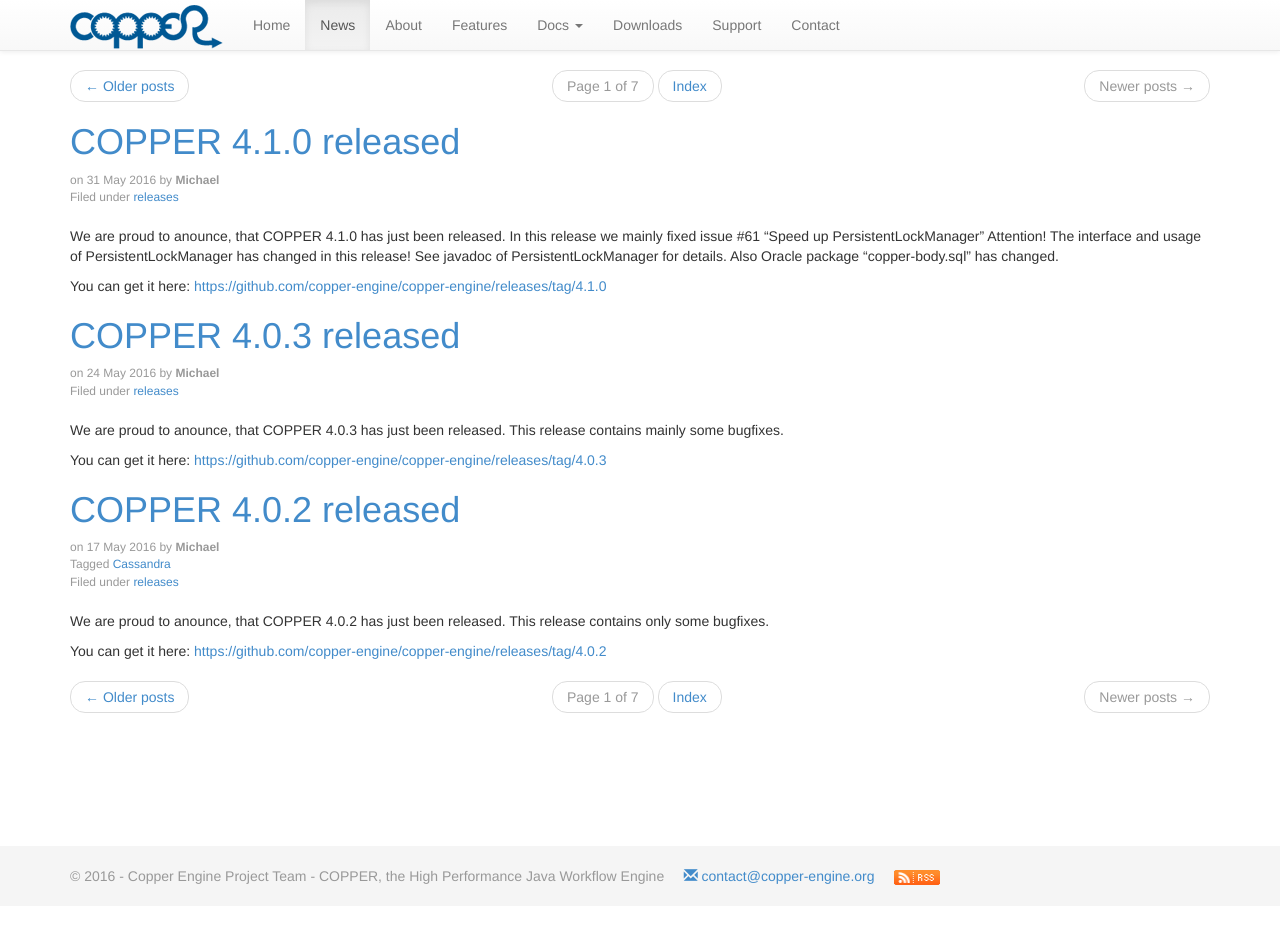
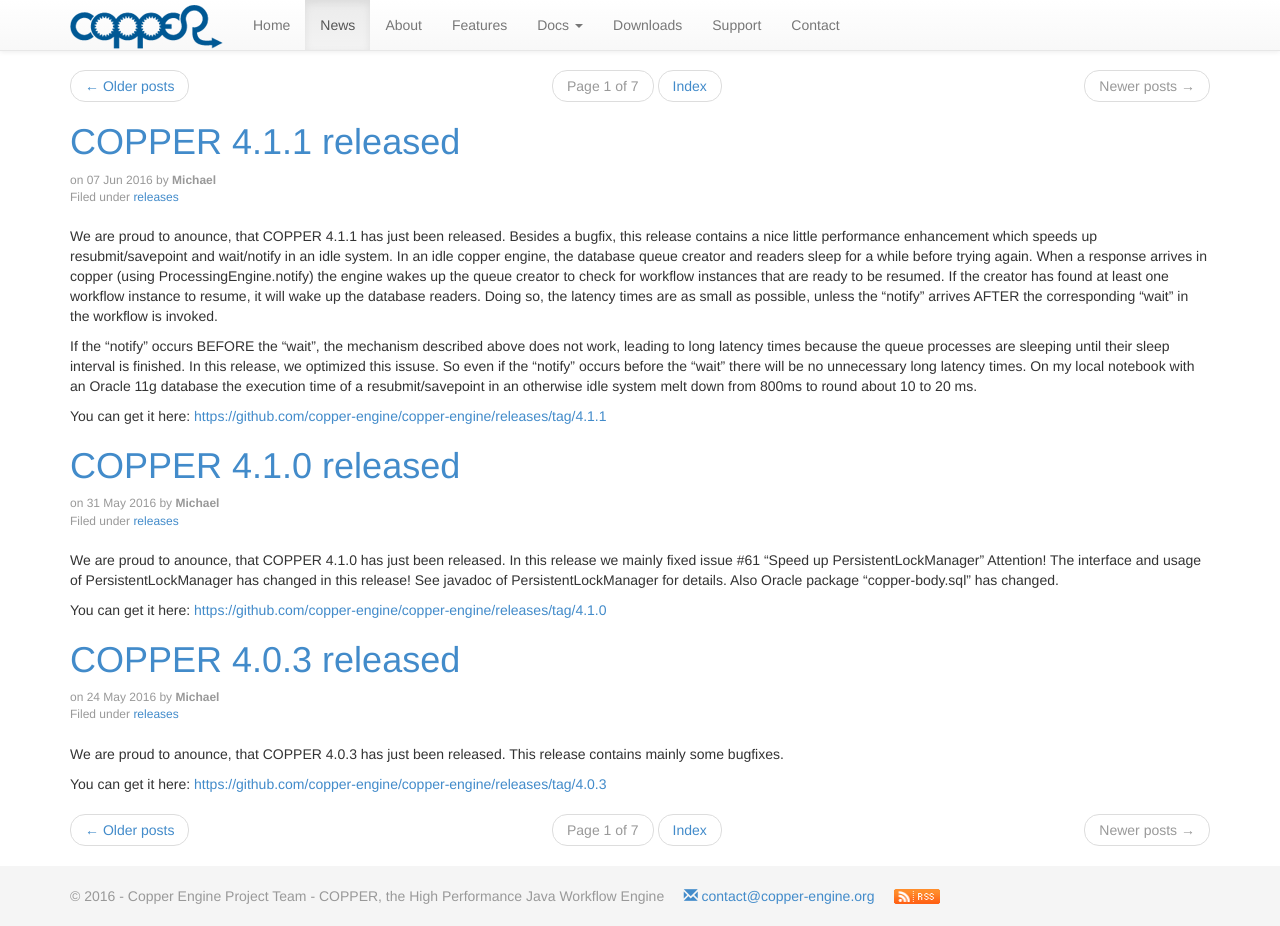
Before and after one commit to copper-engine/copper-engine.github.io, a Jekyll site: the page built from blog/index.html, in a window 1280 px wide and 926 px high. Built offline with Jekyll 4.4.1, drawn with Linux system fonts in a browser that asks for light colours; nearby versions of some CDN libraries; the list of posts is cut into pages by our own code.

Commit message:
4.1.1 released

```diff
--- /dev/null
+++ b/_posts/2016-06-07-copper-4.1.1-released.md
@@ -0,0 +1,21 @@
+---
+layout: blog
+title: COPPER 4.1.1 released
+author: Michael
+categories: releases
+---
+
+We are proud to anounce, that COPPER 4.1.1 has just been released.
+Besides a bugfix, this release contains a nice little performance enhancement which speeds up resubmit/savepoint and wait/notify in an idle system.
+In an idle copper engine, the database queue creator and readers sleep for a while before trying again. When a response arrives in copper (using ProcessingEngine.notify) the engine
+wakes up the queue creator to check for workflow instances that are ready to be resumed. If the creator has found at least one workflow instance to resume, it will wake up the database
+readers. Doing so, the latency times are as small as possible, unless the "notify" arrives AFTER the corresponding "wait" in the workflow is invoked.
+
+If the "notify" occurs BEFORE the "wait", the mechanism described above does not work, leading to long latency times because the queue processes are sleeping until their sleep interval
+is finished.
+In this release, we optimized this issuse. So even if the "notify" occurs before the "wait" there will be no unnecessary long latency times.
+On my local notebook with an Oracle 11g database the execution time of a resubmit/savepoint in an otherwise idle system melt down from 800ms to round about 10 to 20 ms.
+
+
+You can get it here:
+[https://github.com/copper-engine/copper-engine/releases/tag/4.1.1](https://github.com/copper-engine/copper-engine/releases/tag/4.1.1)
--- a/downloads/index.html
+++ b/downloads/index.html
@@ -15,28 +15,28 @@
 
                 <h3>Stable</h3>
 
-                <p>The current <strong>stable</strong> release is <strong>4.1.0</strong>.<br/>
-                    You can download it <strong><a href="https://github.com/copper-engine/copper-engine/releases/tag/4.1.0">here</a></strong>.<br/>
-                    See <a href="https://github.com/copper-engine/copper-engine/blob/4.1.0/WHATSNEW.txt">what's new</a>.</p>
+                <p>The current <strong>stable</strong> release is <strong>4.1.1</strong>.<br/>
+                    You can download it <strong><a href="https://github.com/copper-engine/copper-engine/releases/tag/4.1.1">here</a></strong>.<br/>
+                    See <a href="https://github.com/copper-engine/copper-engine/blob/4.1.1/WHATSNEW.txt">what's new</a>.</p>
 
                 <p>COPPER is on <a href="http://search.maven.org/#search%7Cga%7C1%7Cg%3A%22org.copper-engine%22">Maven Central</a>, too. You may use the following to include the COPPER core workflow engine in your <strong>Maven</strong> project:
                 {% highlight xml %}
 <dependency>
     <groupId>org.copper-engine</groupId>
     <artifactId>copper-coreengine</artifactId>
-    <version>4.1.0</version>
+    <version>4.1.1</version>
 </dependency>{% endhighlight %}
                 If you are using <strong>Gradle</strong>, simply add the following to your <code>dependencies</code> section:
-                {% highlight groovy %}compile 'org.copper-engine:copper-coreengine:4.1.0'{% endhighlight %}
+                {% highlight groovy %}compile 'org.copper-engine:copper-coreengine:4.1.1'{% endhighlight %}
                 If you are using COPPER with <strong>Spring</strong> you also need to include <code>copper-spring</code>:
                 {% highlight xml %}
 <dependency>
     <groupId>org.copper-engine</groupId>
     <artifactId>copper-spring</artifactId>
-    <version>4.1.0</version>
+    <version>4.1.1</version>
 </dependency> {% endhighlight %}
                 and likewise for Gradle:
-                {% highlight groovy %}compile 'org.copper-engine:copper-spring:4.1.0'{% endhighlight %}
+                {% highlight groovy %}compile 'org.copper-engine:copper-spring:4.1.1'{% endhighlight %}
                 </p>
 
                 <h3>Development</h3>
```
